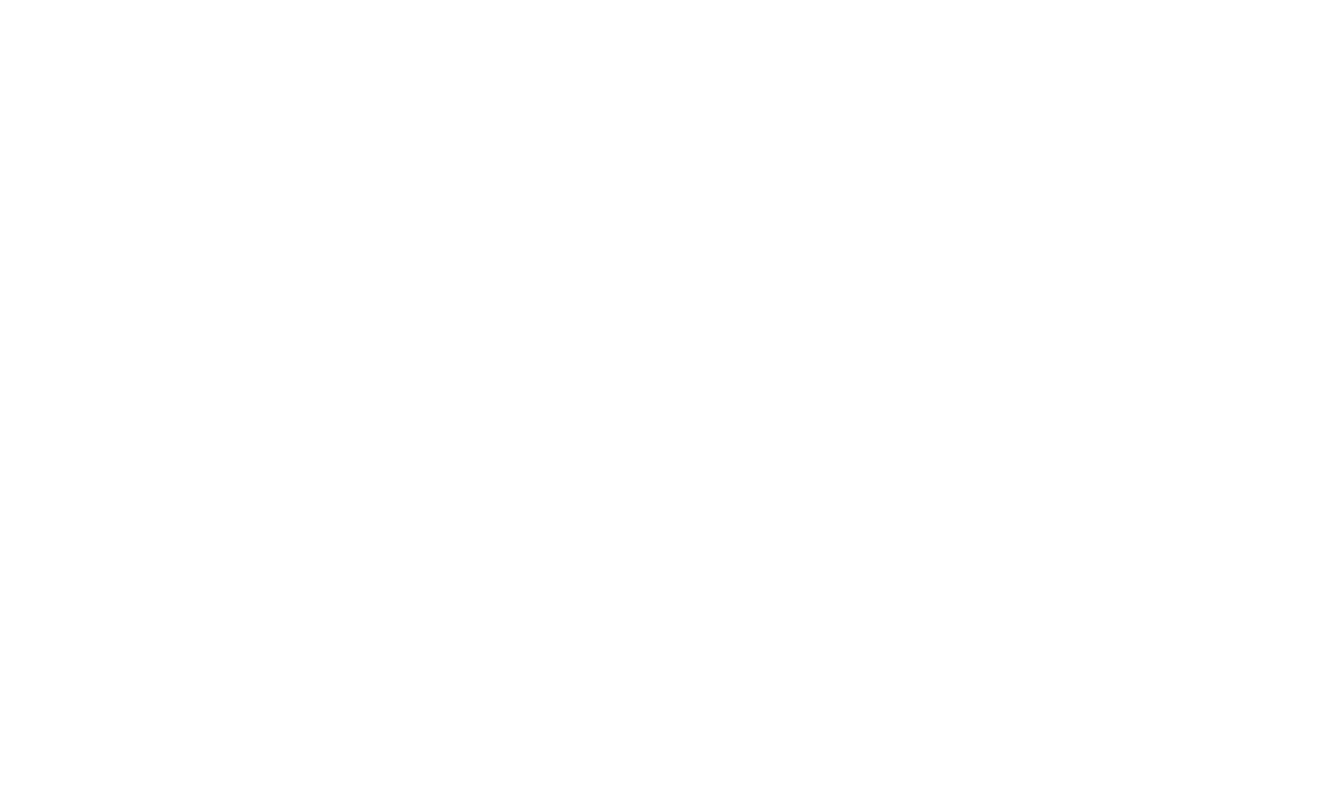
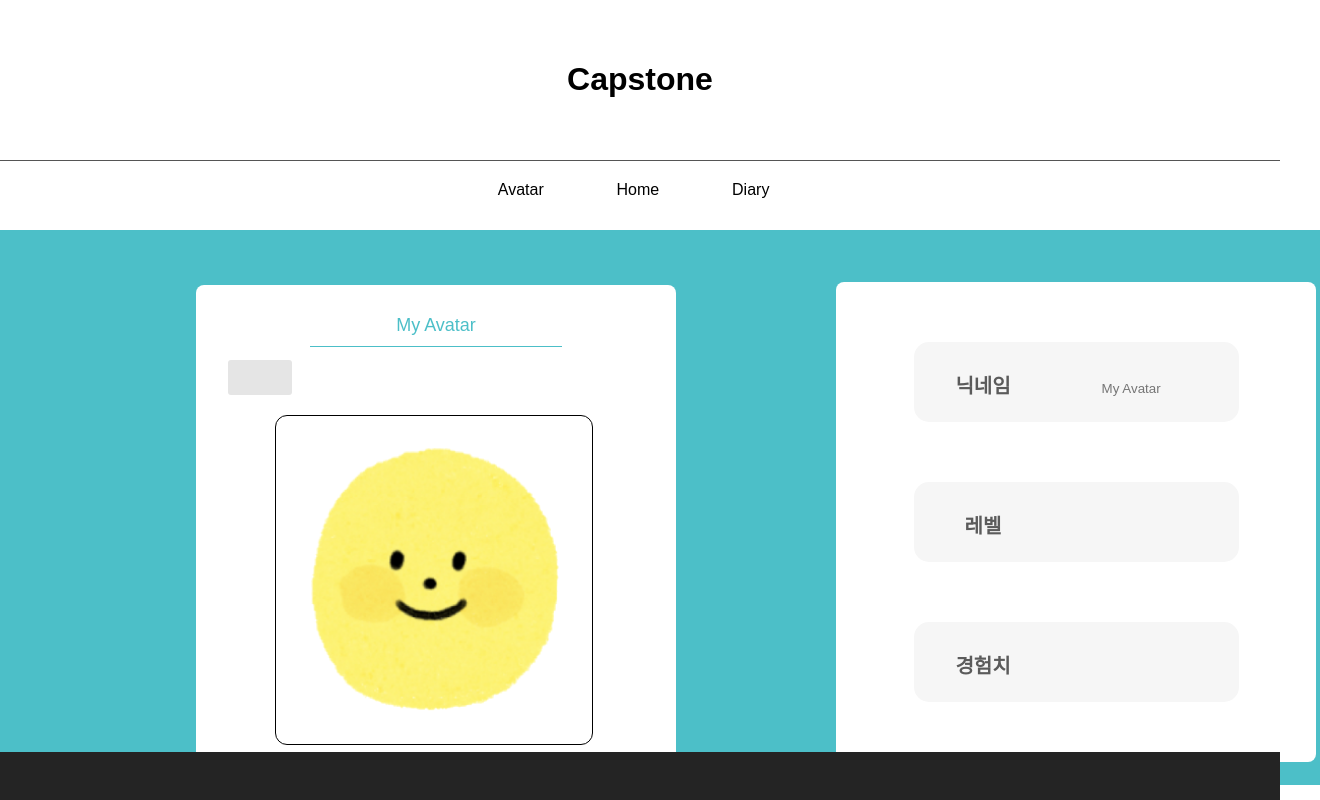
Before and after one commit to SKHU-Capstone-Design/Frontend, a React (Vite) app: page /avatar/check in a window 1280 px wide. Before the commit this address had no page. Shown: the whole page, 1320 px wide, since content can reach past the window. Built offline with nearby package versions, Linux system fonts and the light colour scheme.

Commit message:
feat : Design and implement the Avatar page.

```diff
--- a/src/Pages/Avatar.tsx
+++ b/src/Pages/Avatar.tsx
@@ -0,0 +1,85 @@
+import '../Styles/realhome.less';
+import '../Styles/Avatar.less';
+import Navbar from './Navbar';
+import { useState, useEffect } from 'react';
+import avatarImg from "../public/avatar.png";
+
+
+
+function Avatar() {
+    //usestate를 사용하여 avatarname의 초기값을 비어있는 문자열로 설정
+    const [avtarname, setAvatarname] = useState("");
+
+
+    useEffect(() => { //useEffect를 사용하여 avatarname의 값을 로컬스토리지에 저장된 값으로 변경
+        const saveAvatarName = localStorage.getItem("avatarName");
+        if (saveAvatarName) {
+            setAvatarname(saveAvatarName);
+        }
+    }, []);
+
+    /* ChangeAvatarName 함수를 사용하여 avatarname의 값을 변경하고 로컬스토리지에 저장.
+    서버에 값을 보낼때 localstorage에 저장된 값을 보낼 예정이다.
+    */
+        const ChangeAvatarName = (e: { target: { value: any; }; }) => {
+        const { value } = e.target;
+        setAvatarname(value);
+        localStorage.setItem("avatarName", value);
+    };
+
+    return (
+        <div>
+            <div className="realhomewrap">
+                <Navbar />
+                <div className='realhomewrap2'>
+                    <div className='myavatar'>
+                        <div className='avatar_nicknamebox'>
+                            <input
+                                type="text"
+                                id='avatarname'
+                                value={avtarname}
+                                onChange={ChangeAvatarName}
+                                placeholder="My Avatar"
+                            />
+                        </div>
+                        <div className='avatar_levelbox'></div>
+                        <div className='avatar_imgbox'>
+                            <img src={avatarImg} alt="avatar" />
+                    </div>
+                    <div className='mydiary'>
+                    <div className='inputss'>
+                    <div className='inputs'>
+                        <label>닉네임</label>
+                        <input
+                            type="text"
+                            id='avatarkname'
+                            value={avtarname}
+                            onChange={ChangeAvatarName}
+                            placeholder="My Avatar"
+                        />
+                        </div>
+
+                    <div className='inputs'>
+                        <label>레벨</label>
+                        <input
+                            type="text"
+                            id='avatarlv'
+                        />
+                    </div>
+                    <div className='inputs'>
+                        <label>경험치</label>
+                        <input
+                            type="text"
+                            id='avatarkname'
+                        />
+                    </div>
+                    </div>
+                    </div>
+                </div>
+            </div>
+        </div>
+        <div className='home_footer'></div>
+    </div>
+    );
+}
+export default Avatar;
--- /dev/null
+++ b/src/Pages/Diary.tsx
@@ -0,0 +1,14 @@
+import '../Styles/realhome.less';
+import Navbar from './Navbar';
+
+
+function Diary() {
+    return (
+        <div>
+            <Navbar />
+            <p>다이어리 페이지</p>
+        </div>
+    );
+}
+
+export default Diary;
--- a/src/Pages/realHome.tsx
+++ b/src/Pages/realHome.tsx
@@ -44,10 +44,14 @@ function RealHome() {
                         </div>
                         <div className='avatar_levelbox'></div>
                         <div className='avatar_imgbox'>
+                        <Link to="/avatar/check">
                             <img src={avatarImg} alt="avatar" />
+                        </Link>
                     </div>
                     <div className='mydiary'>
-                        <img src={calendarImg} alt='calendar' />
+                        <Link to="/diary/finalAll">
+                            <img src={calendarImg} alt='calendar' />
+                        </Link>
                     </div>
                 </div>
             </div>
--- /dev/null
+++ b/src/Styles/Avatar.less
@@ -0,0 +1,25 @@
+.inputss{
+    display: inline-block;
+    align-items: center;
+}
+
+.inputs{
+    width: 300px;
+    height: 52px;
+    border-radius: 15px;
+    background-color: #f6f6f6;
+    color: #5B5B5B;
+    margin: 20px 0;
+    padding-left: 25px;
+    padding-top: 28px;
+    font-size: 20px;
+    margin-top: 3em;
+}
+
+.inputs input{
+    border:none;
+    background-color:transparent;
+    margin-left: 30px;
+    text-align: center;
+    outline: none;
+}
--- a/src/Styles/realhome.less
+++ b/src/Styles/realhome.less
@@ -54,6 +54,7 @@ body{
   border-radius: 3px;
   border: none;
   background: #E5E5E5;
+  color: #E712F9;
 }
 
 .avatar_imgbox{
--- a/src/main.tsx
+++ b/src/main.tsx
@@ -8,6 +8,8 @@ import Select from './Pages/Login_or_Siginup.tsx';
 import Signup2 from './Pages/Signup2.tsx';
 import RealHome from './Pages/realHome.tsx';
 import Signup3 from './Pages/Singup3.tsx';
+import Avatar from './Pages/Avatar.tsx';
+import Diary from './Pages/Diary.tsx';
 
 
 const root = ReactDOM.createRoot(document.getElementById('root')!);
@@ -22,6 +24,8 @@ root.render(
         <Route path="/user/save3" element={<Signup3 />} />
         <Route path="/user" element={<Select />} />
         <Route path="/user/home" element={<RealHome />} />
+        <Route path="/avatar/check" element={<Avatar />} />
+        <Route path="/diary/finalAll" element={<Diary />} />
       </Routes>
     </BrowserRouter>
   </React.StrictMode>
```
Also changed, not shown: FigmaDesign/figma_re_design2.png (renamed from FigmaDesign/스크린샷 2024-04-09 오후 11.52.57.png).
